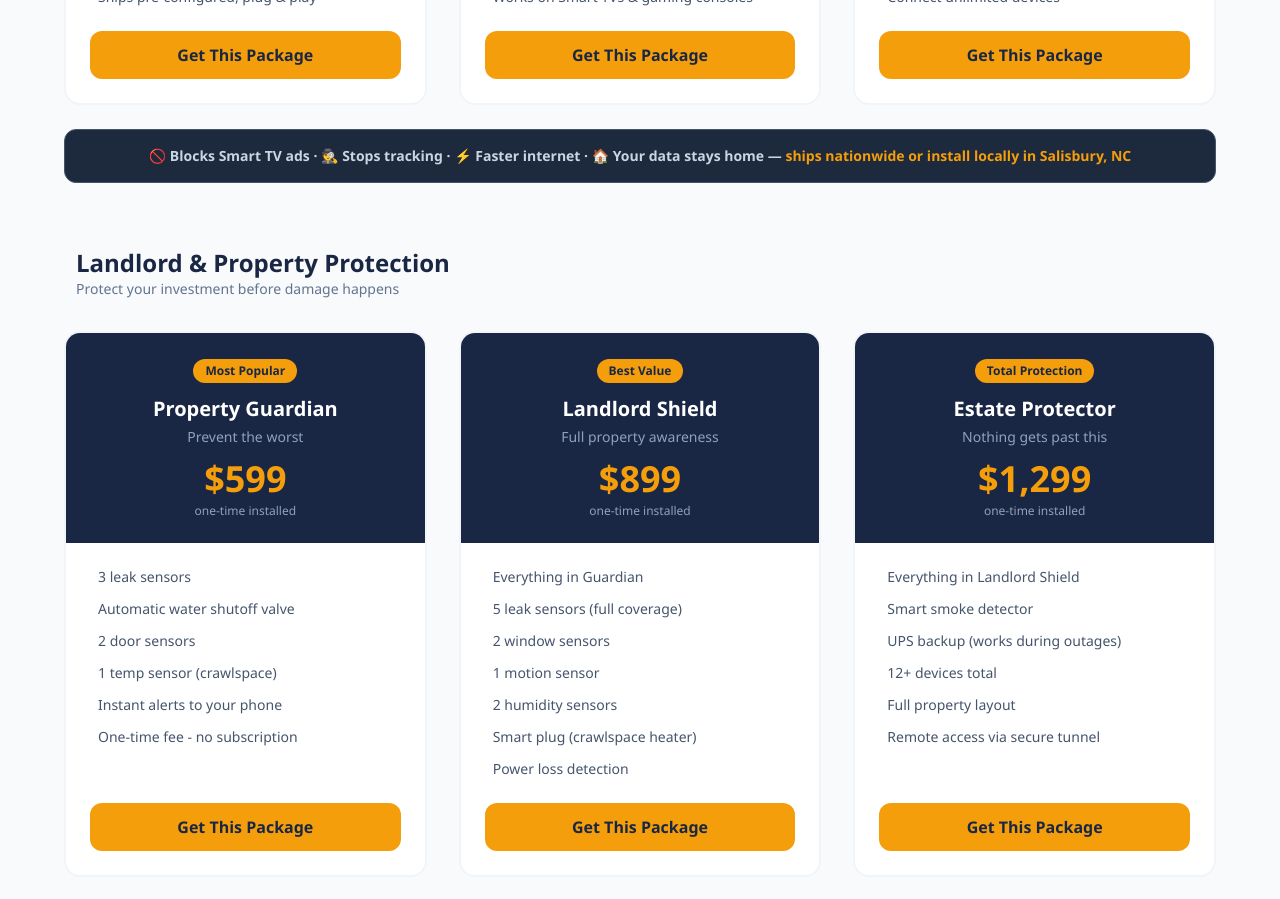
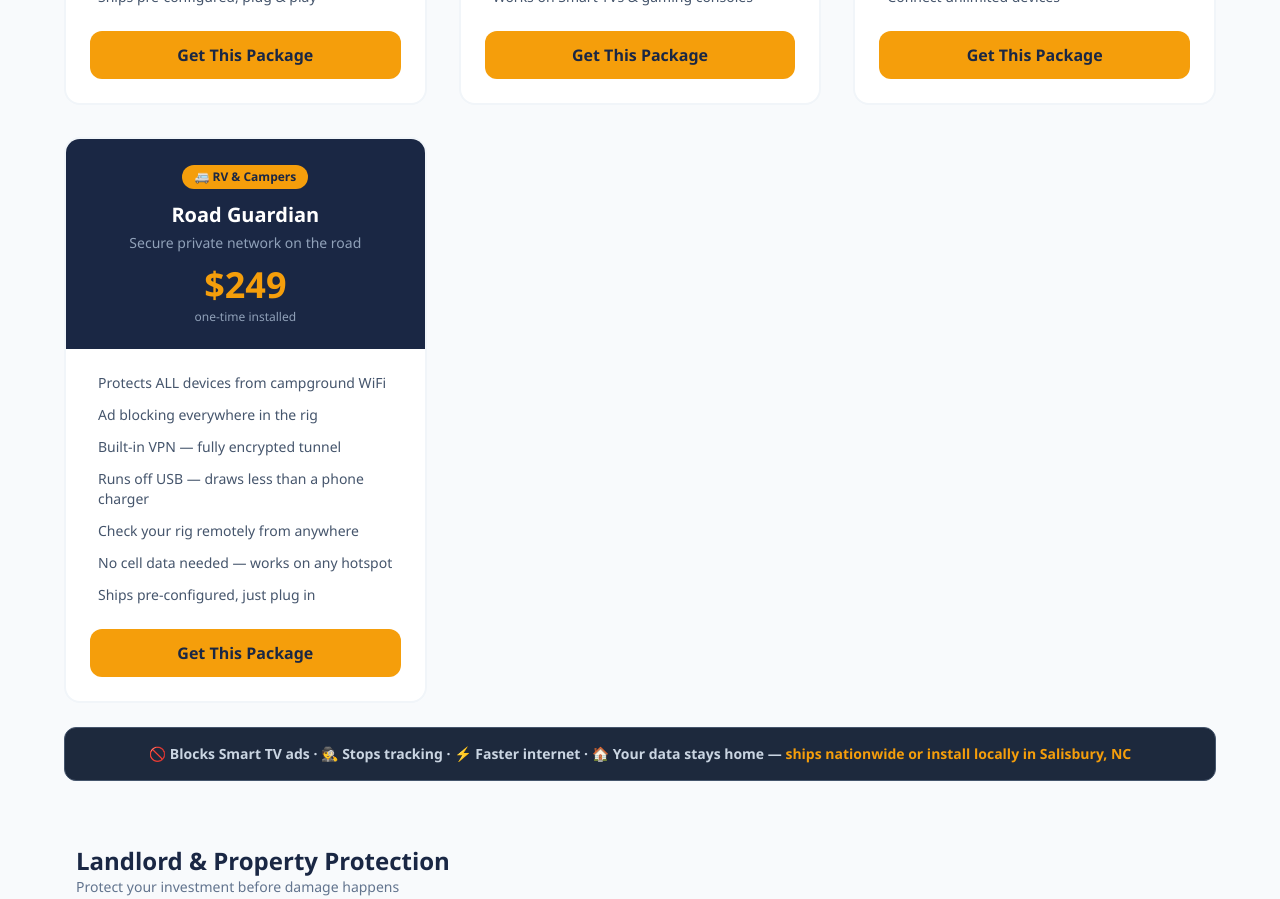
Before and after one commit to tompeezy/getnotified, a Next.js app: page / in a window 1280 px wide. Shown: the part 5200-6099 px from the top of the page. Built offline with nearby package versions, Linux system fonts and the light colour scheme.

Commit message:
Add Road Guardian RV package

```diff
--- a/components/Packages.tsx
+++ b/components/Packages.tsx
@@ -3,6 +3,7 @@ const network = [
   {name:"Privacy Hub",price:"$179",installedPrice:"$249",badge:"Most Popular",desc:"Block ads on every screen",features:["Whole-home ad blocking (every device)","Private DNS — ISP can't track you","Malware & scam site blocking","Device monitoring dashboard","No subscription — ever","Ships pre-configured, plug & play"]},
   {name:"Family Hub",price:"$199",installedPrice:"$279",badge:"Best for Families",desc:"Ad blocking + parental controls",features:["Everything in Privacy Hub","Adult site blocking network-wide","Bedtime internet schedules","Per-device internet pause","Social media filtering","Works on Smart TVs & gaming consoles"]},
   {name:"Secure Hub",price:"$229",installedPrice:"$299",badge:"Remote Workers",desc:"Ad blocking + encrypted home VPN",features:["Everything in Privacy Hub","Built-in WireGuard VPN","Encrypted access from anywhere","Works securely on public WiFi","No VPN subscription needed","Connect unlimited devices"]},
+  {name:"Road Guardian",price:"$249",installedPrice:"$299",badge:"🚐 RV & Campers",desc:"Secure private network on the road",features:["Protects ALL devices from campground WiFi","Ad blocking everywhere in the rig","Built-in VPN — fully encrypted tunnel","Runs off USB — draws less than a phone charger","Check your rig remotely from anywhere","No cell data needed — works on any hotspot","Ships pre-configured, just plug in"]},
 ]
 const landlord = [
   {name:"Property Guardian",price:"$599",badge:"Most Popular",desc:"Prevent the worst",features:["3 leak sensors","Automatic water shutoff valve","2 door sensors","1 temp sensor (crawlspace)","Instant alerts to your phone","One-time fee - no subscription"]},
```
